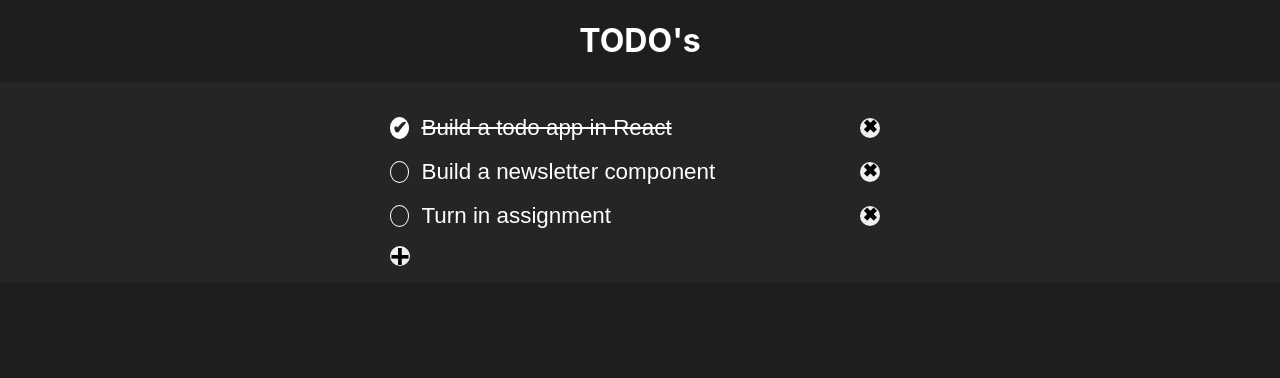
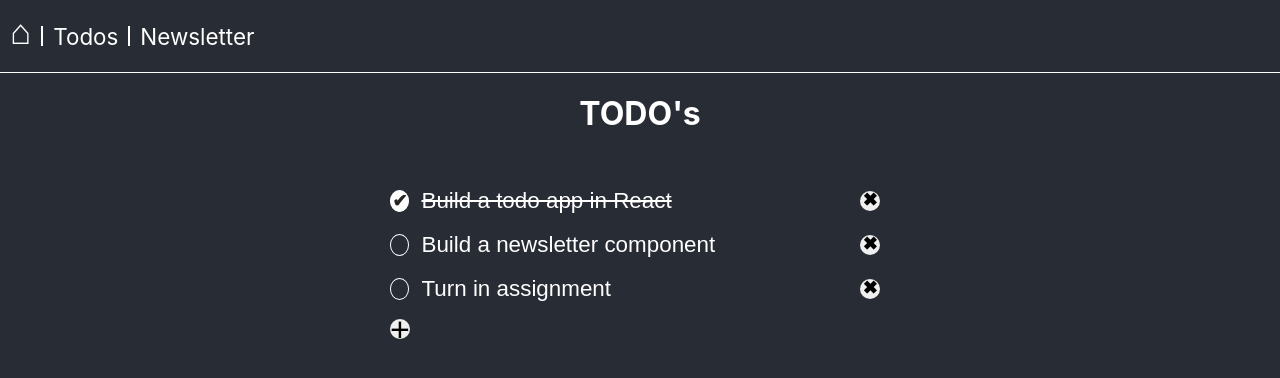
Before and after one commit to johan-fahlgren/inlamning-app, a React (Create React App) app: page /todos in a window 1280 px wide. Shown: the top 378 px of the page. Built offline with nearby package versions, Linux system fonts and the light colour scheme.

Commit message:
add -  navbar component update - some design updates

```diff
--- /dev/null
+++ b/src/components/Navbar.css
@@ -0,0 +1,17 @@
+a {
+  padding: 10px;
+  text-decoration: none;
+  font-size: 1.4rem;
+  color: white;
+}
+
+a:first-child {
+  padding-bottom: 20px;
+  font-size: 2.2rem;
+}
+
+.line {
+  width: 2px;
+  height: 20px;
+  background-color: white;
+}
--- a/src/components/Navbar.jsx
+++ b/src/components/Navbar.jsx
@@ -1,16 +1,24 @@
 import React from "react";
 import { Link } from "react-router-dom";
+import "./Navbar.css";
 
 const Navbar = () => {
+  return (
     <nav
       style={{
+        display: "flex",
+        alignItems: "center",
         borderBottom: "solid 1px",
-      paddingBottom: "1rem",
+        color: "white",
       }}
     >
-    <Link to="/">&#8962;</Link> | <Link to="/todos">Todos</Link> |
+      <Link to="/">&#8962;</Link>
+      <div className="line" />
+      <Link to="/todos">Todos</Link>
+      <div className="line" />
       <Link to="/newsletter">Newsletter</Link>
-  </nav>;
+    </nav>
+  );
 };
 
 export default Navbar;
--- a/src/components/TodoList.css
+++ b/src/components/TodoList.css
@@ -1,11 +1,3 @@
-.todoBody {
-  background-color: #252526;
-}
-
-h1 {
-  text-align: center;
-  color: white;
-}
 .todo-list {
   display: flex;
   flex-direction: column;
@@ -79,7 +71,6 @@ input {
   margin-right: 10px;
   cursor: pointer;
   font-size: 25px;
-  font-weight: bold;
   display: flex;
   justify-content: center;
   align-items: center;
--- a/src/components/TodoList.jsx
+++ b/src/components/TodoList.jsx
@@ -54,7 +54,7 @@ const TodoList = () => {
   }
 
   return (
-    <div className="todoBody">
+    <div>
       <form className="todo-list">
         <ul>
           {todos.map((todo, i) => (
--- a/src/index.css
+++ b/src/index.css
@@ -1,5 +1,5 @@
 body {
-  background-color: #1e1e1e;
+  background-color: #282c34;
   font-family: "Courier New", Courier, monospace;
   margin: 0;
   font-family: -apple-system, BlinkMacSystemFont, "Segoe UI", "Roboto", "Oxygen",
@@ -9,6 +9,11 @@ body {
   -moz-osx-font-smoothing: grayscale;
 }
 
+h1 {
+  text-align: center;
+  color: white;
+}
+
 code {
   font-family: source-code-pro, Menlo, Monaco, Consolas, "Courier New",
     monospace;
```
Lines whose indentation alone changed are shown as unchanged.
